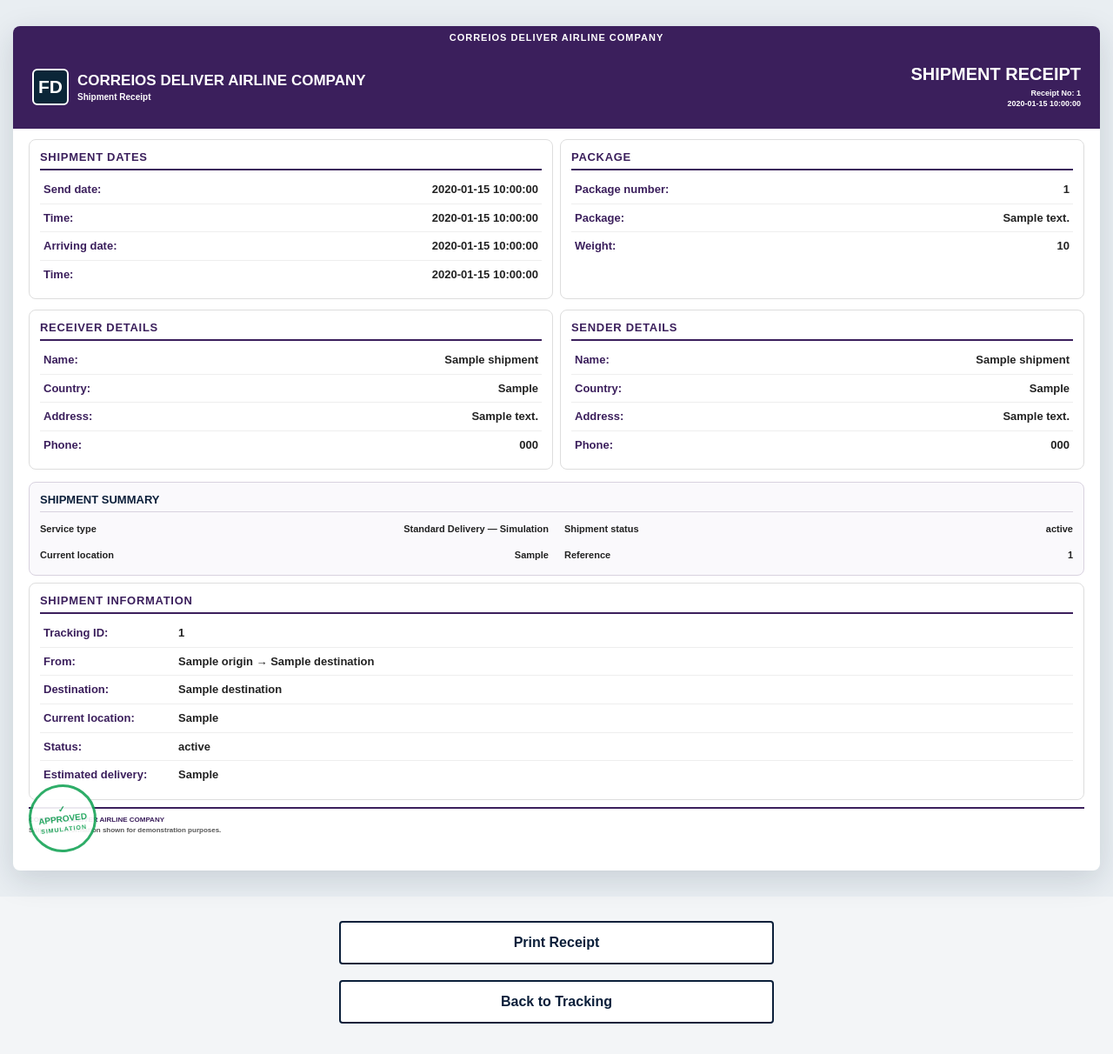
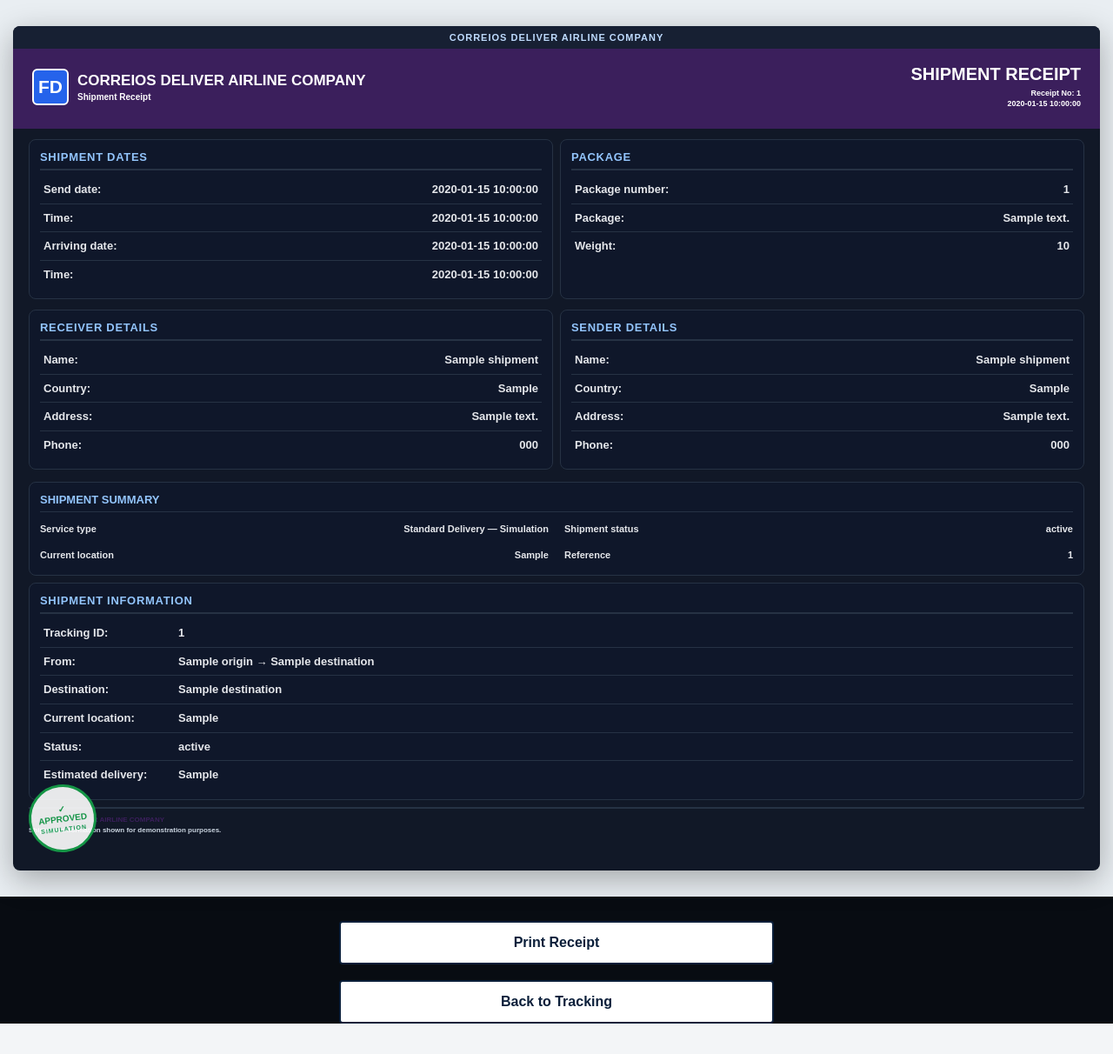
Before and after one commit to chukwuebukav031-dot/primevault, a Flask app: template delivery-tracker/templates/receipt.html in a window 1280 px wide. Shown: the whole page at 87% size. Run offline with Flask 3, Linux system fonts and the light colour scheme; the template is opened without the code that fills it: most values are stand-ins (such as "Sample title", 1, 10 or a date in 2020); some libraries are stand-ins or nearby versions.

Commit message:
Add professional dark receipt theme

```diff
--- a/delivery-tracker/static/css/style.css
+++ b/delivery-tracker/static/css/style.css
@@ -2858,3 +2858,167 @@ body.tracking-dark .history-card img {
         border-radius: 12px;
     }
 }
+
+
+/* =========================================================
+   RECEIPT DARK THEME
+   Visual-only overrides for both receipt versions.
+   ========================================================= */
+
+body:has(.receipt-page) {
+    background: #080C12;
+}
+
+.receipt-page .receipt {
+    background: #111827 !important;
+    color: #E5E7EB !important;
+    border-color: #263244 !important;
+    box-shadow: 0 10px 35px rgba(0,0,0,.30) !important;
+}
+
+.receipt-page .receipt-header {
+    background: linear-gradient(135deg, #05080D 0%, #111827 100%) !important;
+    color: #F9FAFB !important;
+}
+
+.receipt-page .receipt-brand,
+.receipt-page .receipt-title {
+    color: #F9FAFB !important;
+}
+
+.receipt-page .receipt-mark {
+    background: #2563EB !important;
+    color: white !important;
+}
+
+.receipt-page .receipt-panel,
+.receipt-page .receipt-information,
+.receipt-page .receipt-service {
+    background: #0F172A !important;
+    color: #E5E7EB !important;
+    border-color: #263244 !important;
+}
+
+.receipt-page .receipt-panel-title,
+.receipt-page .receipt-service-title {
+    color: #93C5FD !important;
+    border-bottom-color: #263244 !important;
+}
+
+.receipt-page .receipt-detail {
+    border-bottom-color: #263244 !important;
+}
+
+.receipt-page .receipt-detail strong,
+.receipt-page .receipt-detail span {
+    color: #E5E7EB !important;
+}
+
+.receipt-page .receipt-service-grid {
+    color: #E5E7EB !important;
+}
+
+.receipt-page .receipt-bottom {
+    border-top-color: #263244 !important;
+}
+
+.receipt-page .receipt-note {
+    color: #CBD5E1 !important;
+}
+
+.receipt-page .approval-stamp {
+    border-color: #16A34A !important;
+    color: #16A34A !important;
+}
+
+.receipt-page .receipt-demo {
+    background: #172033 !important;
+    color: #BFDBFE !important;
+    border-color: #263A5A !important;
+}
+
+.receipt-page-buttons a,
+.receipt-page-buttons button {
+    background: #2563EB !important;
+    color: white !important;
+    border-color: #2563EB !important;
+}
+
+/* Printable receipt */
+body:has(.receipt#receipt) {
+    background: #080C12;
+}
+
+body:has(.receipt#receipt) .receipt {
+    background: #111827 !important;
+    color: #E5E7EB !important;
+    border-color: #263244 !important;
+    box-shadow: 0 10px 35px rgba(0,0,0,.30) !important;
+}
+
+body:has(.receipt#receipt) .demo {
+    background: #172033 !important;
+    color: #BFDBFE !important;
+    border-color: #263A5A !important;
+}
+
+body:has(.receipt#receipt) .header {
+    background: linear-gradient(135deg, #05080D 0%, #111827 100%) !important;
+    color: #F9FAFB !important;
+}
+
+body:has(.receipt#receipt) .brand,
+body:has(.receipt#receipt) .title {
+    color: #F9FAFB !important;
+}
+
+body:has(.receipt#receipt) .mark {
+    background: #2563EB !important;
+    color: white !important;
+}
+
+body:has(.receipt#receipt) .panel,
+body:has(.receipt#receipt) .summary,
+body:has(.receipt#receipt) .info {
+    background: #0F172A !important;
+    color: #E5E7EB !important;
+    border-color: #263244 !important;
+}
+
+body:has(.receipt#receipt) .panel-title {
+    color: #93C5FD !important;
+    border-bottom-color: #263244 !important;
+}
+
+body:has(.receipt#receipt) .row {
+    border-bottom-color: #263244 !important;
+    color: #E5E7EB !important;
+}
+
+body:has(.receipt#receipt) .row strong,
+body:has(.receipt#receipt) .row span {
+    color: #E5E7EB !important;
+}
+
+body:has(.receipt#receipt) .bottom {
+    border-top-color: #263244 !important;
+}
+
+body:has(.receipt#receipt) .note {
+    color: #CBD5E1 !important;
+}
+
+body:has(.receipt#receipt) .stamp {
+    border-color: #16A34A !important;
+    color: #16A34A !important;
+}
+
+@media print {
+    body:has(.receipt#receipt) {
+        background: white !important;
+    }
+
+    body:has(.receipt#receipt) .receipt {
+        box-shadow: none !important;
+    }
+}
```
